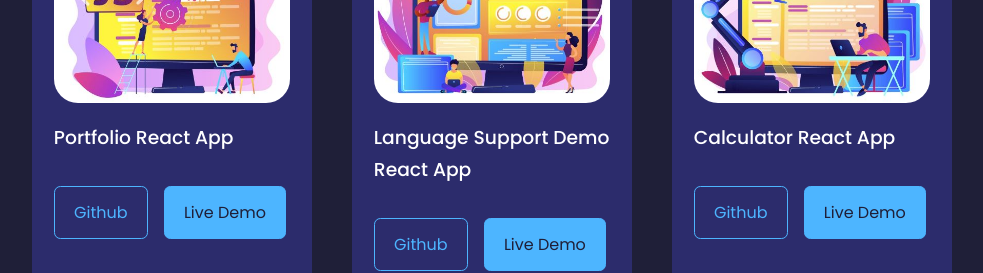
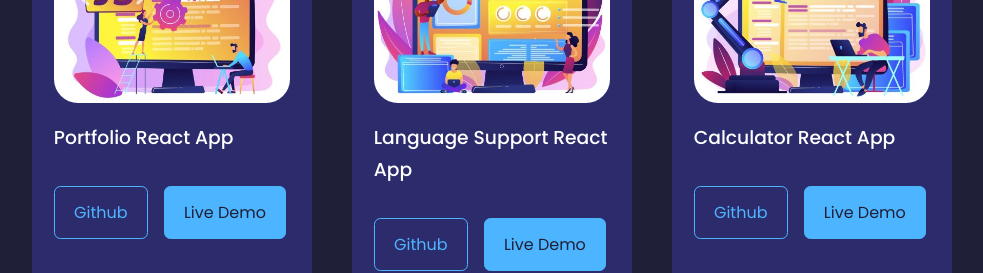
Before and after one commit to CameronRiecan/CameronRiecan.github.io, a React (Create React App) app: page / in a window 1280 px wide. Shown: the part 5100-5373 px from the top of the page, without its empty margins (148-1131 px from the left). Built offline with nearby package versions, Linux system fonts and the light colour scheme.

Commit message:
change title for new project for UI purposes

```diff
--- a/src/components/portfolio/Portfolio.jsx
+++ b/src/components/portfolio/Portfolio.jsx
@@ -18,7 +18,7 @@ const data = [
   {
     id: 2,
     image: IMG2,
-    title: 'Language Support Demo React App',
+    title: 'Language Support React App',
     github: 'https://github.com/CameronRiecan/language_support',
     demo: 'https://cameronriecan.github.io/language_support/'
   },
```
